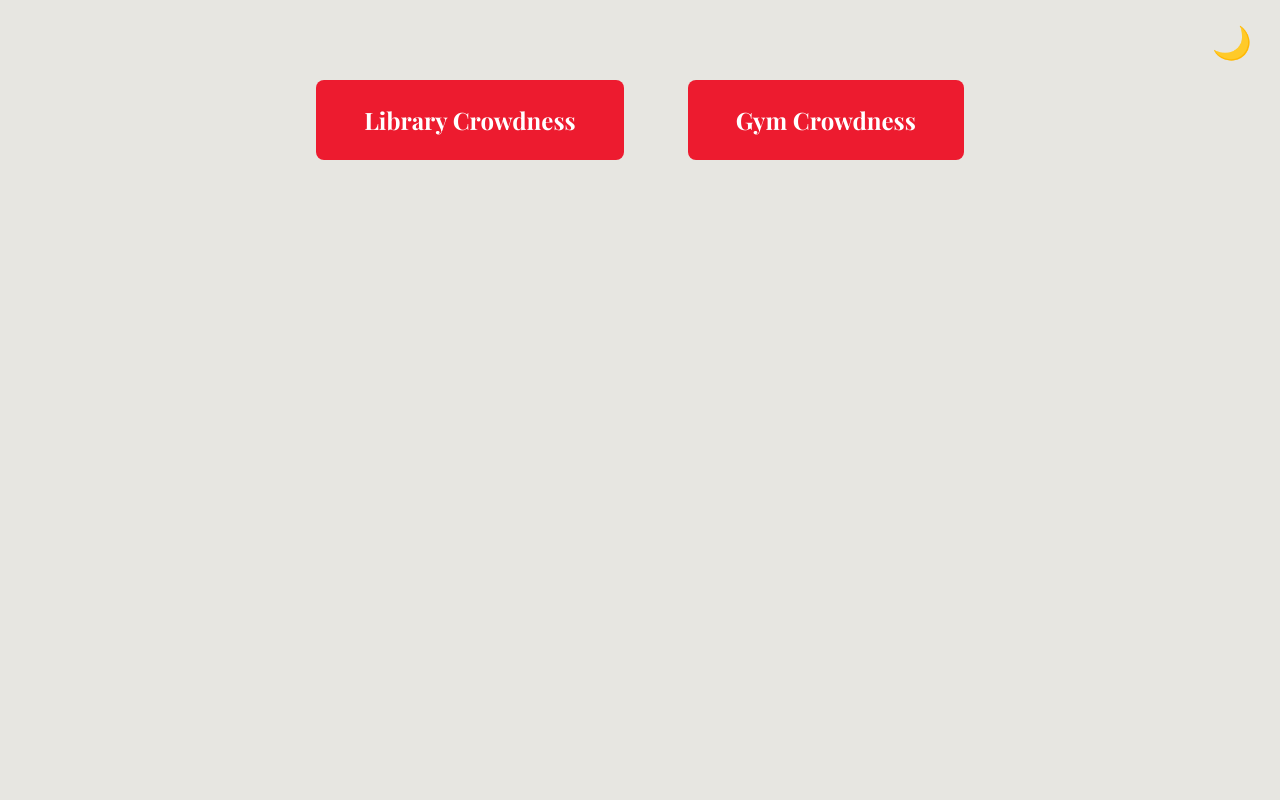
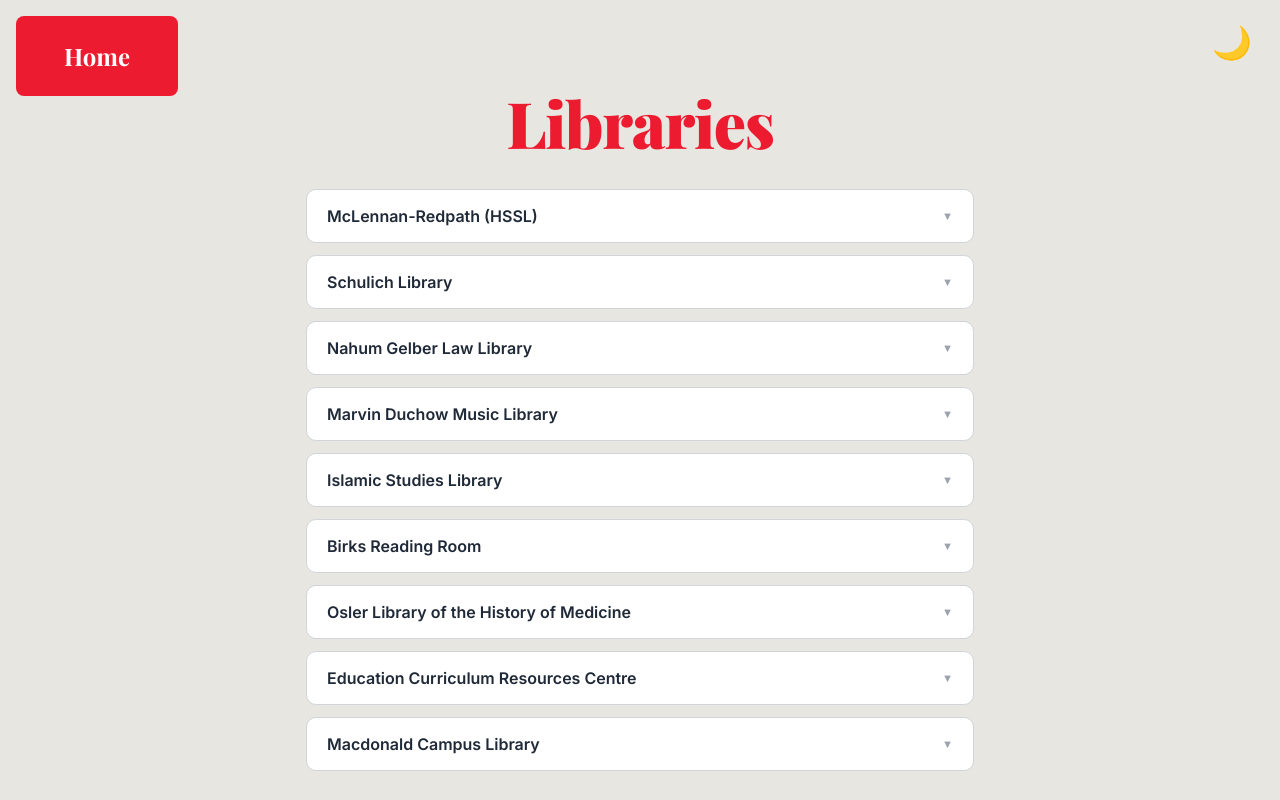
Before and after one commit to KyunSC/crowd-check, an Angular app: page /library-select in a window 1280 px wide. Before the commit this address led to /. Shown: the top 800 px of the page. Built offline with nearby package versions, Linux system fonts and the light colour scheme.

Commit message:
Added the libraries

```diff
--- a/src/app/app.config.ts
+++ b/src/app/app.config.ts
@@ -6,13 +6,15 @@ import { LibraryButton } from './components/library-button/library-button';
 import { GymButton } from './components/gym-button/gym-button';
 import { GymPage } from './pages/gym-page/gym-page';
 import { LibraryPage } from './pages/library-page/library-page';
+import { LibrarySelector } from './pages/library-selector/library-selector';
 
 export const routes: Routes = [
   { path: '', component: Home },
   { path: 'library', component: LibraryButton },
   { path: 'gym', component: GymButton },
   { path: 'gym-page', component: GymPage },
-  { path: 'library-page', component: LibraryPage }
+  { path: 'library-page', component: LibraryPage },
+  { path: 'library-select', component: LibrarySelector }
 ];
 
 export const appConfig: ApplicationConfig = {
--- /dev/null
+++ b/src/app/components/floor-voting-panel/floor-voting-panel.css
@@ -0,0 +1,24 @@
+.panel {
+  display: flex;
+  flex-direction: column;
+  align-items: center;
+  gap: 1rem;
+  padding: 1.25rem 1rem 1rem;
+  background: #f3f3f0;
+  border-top: 1px solid #d1d5db;
+}
+
+.vote-container {
+  display: flex;
+  gap: 0.75rem;
+  justify-content: center;
+}
+
+app-confirm-button {
+  margin-top: 0.25rem;
+}
+
+:host-context(.dark-theme) .panel {
+  background: #1a1a1a;
+  border-top-color: #374151;
+}
--- /dev/null
+++ b/src/app/components/floor-voting-panel/floor-voting-panel.html
@@ -0,0 +1,9 @@
+<div class="panel">
+  <app-crowd-meter [level]="crowdLevel()"></app-crowd-meter>
+  <section class="vote-container">
+    <app-vote-button label="👤" [value]="1" [selected]="pendingLevel() === 1" (voted)="pendingLevel.set($event)"></app-vote-button>
+    <app-vote-button label="👤👤" [value]="2" [selected]="pendingLevel() === 2" (voted)="pendingLevel.set($event)"></app-vote-button>
+    <app-vote-button label="👤👤👤" [value]="3" [selected]="pendingLevel() === 3" (voted)="pendingLevel.set($event)"></app-vote-button>
+  </section>
+  <app-confirm-button [disabled]="pendingLevel() === 0" (confirmed)="onConfirm()"></app-confirm-button>
+</div>
--- /dev/null
+++ b/src/app/components/floor-voting-panel/floor-voting-panel.ts
@@ -0,0 +1,21 @@
+import { Component, Input, signal } from '@angular/core';
+import { VoteButton } from '../vote-button/vote-button';
+import { CrowdMeter } from '../crowd-meter/crowd-meter';
+import { ConfirmButton } from '../confirm-button/confirm-button';
+
+@Component({
+  selector: 'app-floor-voting-panel',
+  imports: [VoteButton, CrowdMeter, ConfirmButton],
+  templateUrl: './floor-voting-panel.html',
+  styleUrl: './floor-voting-panel.css',
+})
+export class FloorVotingPanel {
+  @Input() floorName = '';
+
+  crowdLevel = signal(0);
+  pendingLevel = signal(0);
+
+  onConfirm() {
+    this.crowdLevel.set(this.pendingLevel());
+  }
+}
--- a/src/app/components/library-button/library-button.html
+++ b/src/app/components/library-button/library-button.html
@@ -1 +1 @@
-<button class="big-btn" routerLink="/library-page">Library Crowdness</button>
+<button class="big-btn" routerLink="/library-select">Library Crowdness</button>
--- /dev/null
+++ b/src/app/data/library-data.ts
@@ -0,0 +1,107 @@
+export interface LibraryFloor {
+  id: string;
+  name: string;
+}
+
+export interface Library {
+  id: string;
+  name: string;
+  campus: 'downtown' | 'macdonald';
+  floors: LibraryFloor[];
+}
+
+export const LIBRARIES: Library[] = [
+  {
+    id: 'mclennan-redpath',
+    name: 'McLennan-Redpath (HSSL)',
+    campus: 'downtown',
+    floors: [
+      { id: 'mc1', name: 'McLennan 1 – Service desk, computers, main entrance' },
+      { id: 'mc2', name: 'McLennan 2 – Study areas, journals' },
+      { id: 'mc3', name: 'McLennan 3 – General collection, study space' },
+      { id: 'mc4', name: 'McLennan 4 – Rare Books, Special Collections, Archives' },
+      { id: 'mc5', name: 'McLennan 5 – General collection, quiet study' },
+      { id: 'mc6', name: 'McLennan 6 – General collection, quiet study' },
+      { id: 'rp1', name: 'Redpath 1 – Cyberthèque, cafeteria, group study' },
+      { id: 'rp2', name: 'Redpath 2 – Group study pods, study seating' },
+    ],
+  },
+  {
+    id: 'schulich',
+    name: 'Schulich Library',
+    campus: 'downtown',
+    floors: [
+      { id: 'sc1', name: 'Floor 1 – Service desk, computer/printing area' },
+      { id: 'sc2', name: 'Floor 2 – General collection, washrooms' },
+      { id: 'sc3', name: 'Floor 3 – Quiet study' },
+      { id: 'sc4', name: 'Floor 4 – Quiet study' },
+      { id: 'sc5', name: 'Floor 5 – Group study area' },
+      { id: 'sc6', name: 'Floor 6 – Quiet study' },
+    ],
+  },
+  {
+    id: 'law',
+    name: 'Nahum Gelber Law Library',
+    campus: 'downtown',
+    floors: [
+      { id: 'law-b', name: 'Basement – Print journals, case law, statutes' },
+      { id: 'law1', name: 'Floor 1 – Main entrance, reference collection, wellness corner' },
+      { id: 'law2', name: 'Floor 2 – UN Collection, Special Collections' },
+      { id: 'law3', name: 'Floor 3 – General collection, Moot complex' },
+      { id: 'law4', name: 'Floor 4 – General collection, group study rooms' },
+      { id: 'law5', name: 'Floor 5 – Graduate student carrels' },
+    ],
+  },
+  {
+    id: 'music',
+    name: 'Marvin Duchow Music Library',
+    campus: 'downtown',
+    floors: [
+      { id: 'mu3', name: 'Floor 3 – Main entrance, service desk' },
+      { id: 'mu4', name: 'Floor 4 – AV Hub, recordings, group study rooms' },
+      { id: 'mu5', name: 'Floor 5 – Scores, performance library' },
+    ],
+  },
+  {
+    id: 'islamic',
+    name: 'Islamic Studies Library',
+    campus: 'downtown',
+    floors: [
+      { id: 'is1', name: 'Floor 1 – Main reading room, library services' },
+      { id: 'is2', name: 'Floor 2 – Stacks and study area' },
+    ],
+  },
+  {
+    id: 'birks',
+    name: 'Birks Reading Room',
+    campus: 'downtown',
+    floors: [
+      { id: 'birks2', name: 'Floor 2 – Main reading room (Quiet zone)' },
+    ],
+  },
+  {
+    id: 'osler',
+    name: 'Osler Library of the History of Medicine',
+    campus: 'downtown',
+    floors: [
+      { id: 'osler3', name: 'Floor 3 – Rare books and history of medicine collections' },
+    ],
+  },
+  {
+    id: 'education',
+    name: 'Education Curriculum Resources Centre',
+    campus: 'downtown',
+    floors: [
+      { id: 'edu1', name: 'Floor 1 – Teaching materials and study space' },
+    ],
+  },
+  {
+    id: 'macdonald',
+    name: 'Macdonald Campus Library',
+    campus: 'macdonald',
+    floors: [
+      { id: 'mac2', name: 'Floor 2 – Service desk, "The Nook," Seed Library' },
+      { id: 'mac3', name: 'Floor 3 – Main book collection, group study rooms' },
+    ],
+  },
+];
--- /dev/null
+++ b/src/app/pages/library-selector/library-selector.css
@@ -0,0 +1,129 @@
+:host {
+  display: flex;
+  flex-direction: column;
+  align-items: center;
+  width: 100%;
+  padding-bottom: 6rem;
+}
+
+h1 {
+  font-family: 'Playfair Display', serif;
+  font-weight: 900;
+  font-size: 4rem;
+  text-align: center;
+  color: #ed1b2f;
+  padding: 3rem 1rem 1.5rem;
+  letter-spacing: -0.02em;
+}
+
+.library-list {
+  display: flex;
+  flex-direction: column;
+  gap: 0.75rem;
+  width: 100%;
+  max-width: 700px;
+  padding: 0 1rem;
+}
+
+.library-item {
+  border: 1.5px solid #d1d5db;
+  border-radius: 10px;
+  overflow: hidden;
+  background: #fff;
+}
+
+.library-header {
+  width: 100%;
+  display: flex;
+  justify-content: space-between;
+  align-items: center;
+  padding: 1rem 1.25rem;
+  background: none;
+  border: none;
+  cursor: pointer;
+  font-family: 'Inter', sans-serif;
+  font-size: 1rem;
+  font-weight: 600;
+  color: #1f2937;
+  text-align: left;
+  transition: background 0.15s;
+}
+
+.library-header:hover {
+  background: #f9f9f7;
+}
+
+.floor-list {
+  border-top: 1.5px solid #d1d5db;
+}
+
+.floor-item {
+  border-bottom: 1px solid #e5e7eb;
+}
+
+.floor-item:last-child {
+  border-bottom: none;
+}
+
+.floor-header {
+  width: 100%;
+  display: flex;
+  justify-content: space-between;
+  align-items: center;
+  padding: 0.75rem 1.5rem;
+  background: none;
+  border: none;
+  cursor: pointer;
+  font-family: 'Inter', sans-serif;
+  font-size: 0.9rem;
+  font-weight: 500;
+  color: #374151;
+  text-align: left;
+  transition: background 0.15s;
+}
+
+.floor-header:hover {
+  background: #f3f3f0;
+}
+
+.chevron {
+  font-size: 0.7rem;
+  color: #9ca3af;
+  transition: transform 0.2s;
+  flex-shrink: 0;
+  margin-left: 0.5rem;
+}
+
+.chevron.open {
+  transform: rotate(180deg);
+}
+
+/* Dark theme */
+:host-context(.dark-theme) .library-item {
+  background: #111;
+  border-color: #374151;
+}
+
+:host-context(.dark-theme) .library-header {
+  color: #f9fafb;
+}
+
+:host-context(.dark-theme) .library-header:hover {
+  background: #1f2937;
+}
+
+:host-context(.dark-theme) .floor-list {
+  border-top-color: #374151;
+}
+
+:host-context(.dark-theme) .floor-item {
+  border-bottom-color: #374151;
+}
+
+:host-context(.dark-theme) .floor-header {
+  color: #d1d5db;
+}
+
+:host-context(.dark-theme) .floor-header:hover {
+  background: #1a1a1a;
+}
--- /dev/null
+++ b/src/app/pages/library-selector/library-selector.html
@@ -0,0 +1,31 @@
+<h1>Libraries</h1>
+
+<div class="library-list">
+  @for (lib of libraries; track lib.id) {
+    <div class="library-item">
+      <button class="library-header" (click)="toggleLibrary(lib.id)">
+        <span class="library-name">{{ lib.name }}</span>
+        <span class="chevron" [class.open]="isLibraryOpen(lib.id)">▼</span>
+      </button>
+
+      @if (isLibraryOpen(lib.id)) {
+        <div class="floor-list">
+          @for (floor of lib.floors; track floor.id) {
+            <div class="floor-item">
+              <button class="floor-header" (click)="toggleFloor(lib.id, floor.id)">
+                <span class="floor-name">{{ floor.name }}</span>
+                <span class="chevron" [class.open]="isFloorOpen(lib.id, floor.id)">▼</span>
+              </button>
+
+              @if (isFloorOpen(lib.id, floor.id)) {
+                <app-floor-voting-panel [floorName]="floor.name"></app-floor-voting-panel>
+              }
+            </div>
+          }
+        </div>
+      }
+    </div>
+  }
+</div>
+
+<app-home-button></app-home-button>
--- /dev/null
+++ b/src/app/pages/library-selector/library-selector.ts
@@ -0,0 +1,39 @@
+import { Component, signal } from '@angular/core';
+import { HomeButton } from '../../components/home-button/home-button';
+import { FloorVotingPanel } from '../../components/floor-voting-panel/floor-voting-panel';
+import { LIBRARIES, Library } from '../../data/library-data';
+
+@Component({
+  selector: 'app-library-selector',
+  imports: [HomeButton, FloorVotingPanel],
+  templateUrl: './library-selector.html',
+  styleUrl: './library-selector.css',
+})
+export class LibrarySelector {
+  libraries: Library[] = LIBRARIES;
+  expandedLibraryId = signal<string | null>(null);
+  expandedFloorKey = signal<string | null>(null);
+
+  toggleLibrary(libraryId: string) {
+    if (this.expandedLibraryId() === libraryId) {
+      this.expandedLibraryId.set(null);
+      this.expandedFloorKey.set(null);
+    } else {
+      this.expandedLibraryId.set(libraryId);
+      this.expandedFloorKey.set(null);
+    }
+  }
+
+  toggleFloor(libraryId: string, floorId: string) {
+    const key = `${libraryId}-${floorId}`;
+    this.expandedFloorKey.set(this.expandedFloorKey() === key ? null : key);
+  }
+
+  isLibraryOpen(libraryId: string): boolean {
+    return this.expandedLibraryId() === libraryId;
+  }
+
+  isFloorOpen(libraryId: string, floorId: string): boolean {
+    return this.expandedFloorKey() === `${libraryId}-${floorId}`;
+  }
+}
```
